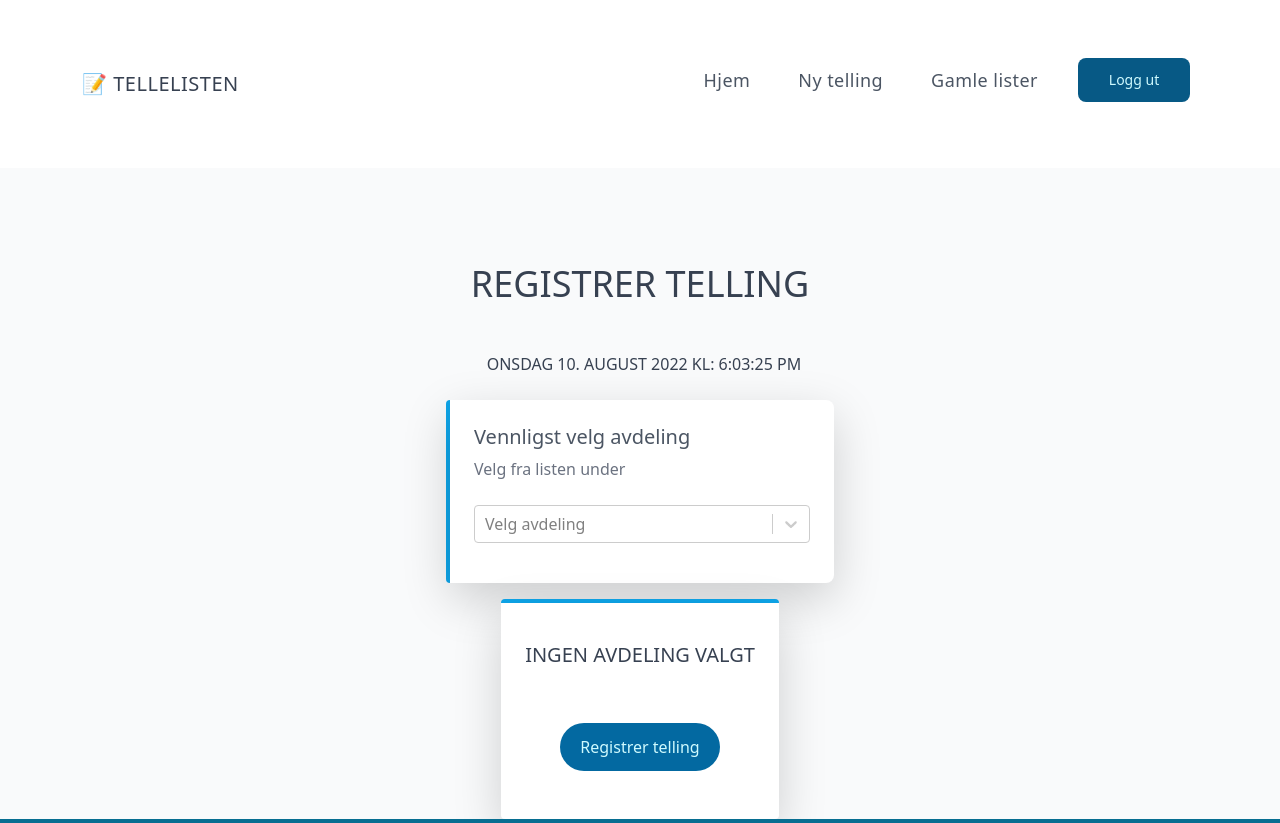
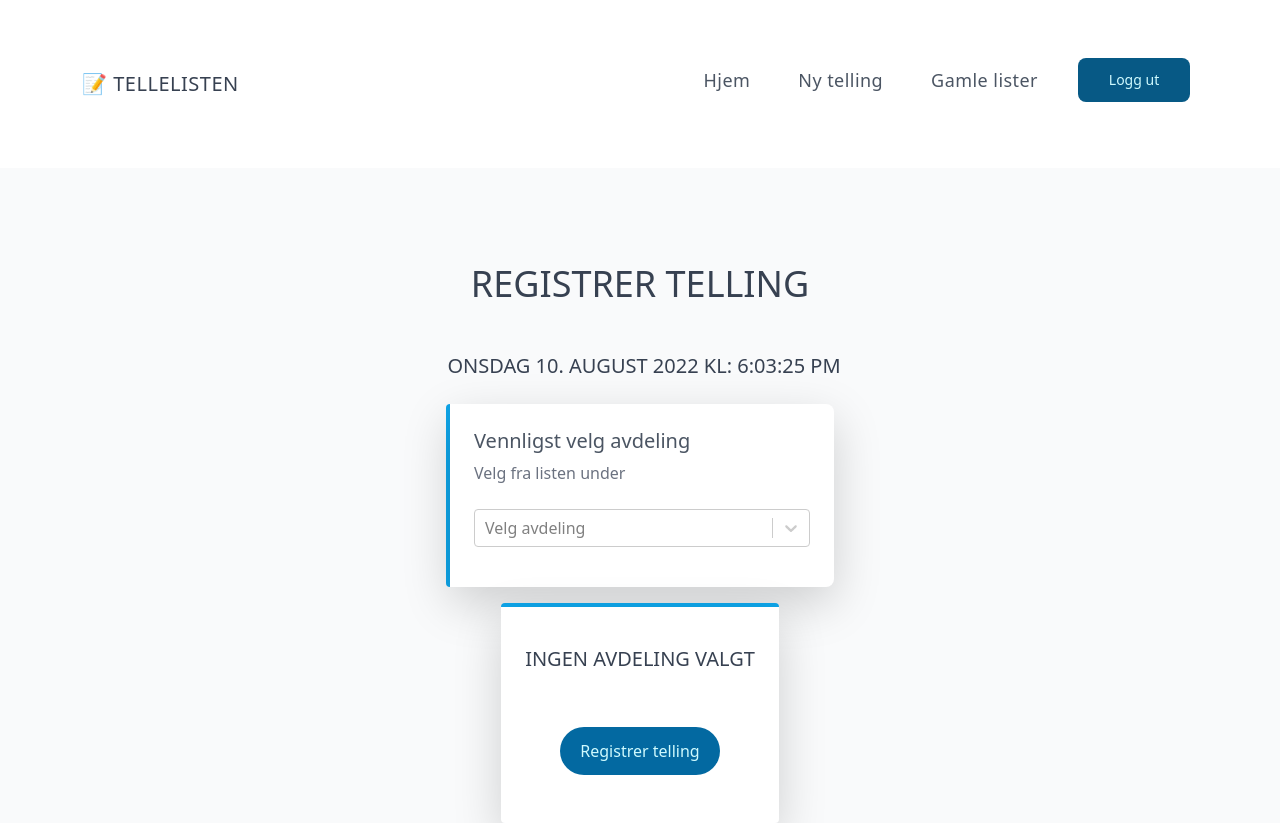
Before and after one commit to torhenningegenes/telleliste, a Next.js app: page /Reg in a window 1280 px wide. Built offline with nearby package versions, Linux system fonts and the light colour scheme; no server answers; the database is empty; sample sign-in values are in the browser's storage.

Commit message:
changed the text size of current date

```diff
--- a/components/current-date.js
+++ b/components/current-date.js
@@ -27,7 +27,7 @@ function CurrentDate() {
   // console.log(currentDate);
   // const dayAndDate = currentDay + " " + currentDate;
   return (
-    <h5 className="ms-2 text-gray-700 uppercase leading-3 mt-4 mb-4 text-sm md:text-base">
+    <h5 className="ms-2 text-gray-700 uppercase leading-3 mt-4 mb-4 text-sm md:text-xl">
       {currentDate}
     </h5>
   );
```
